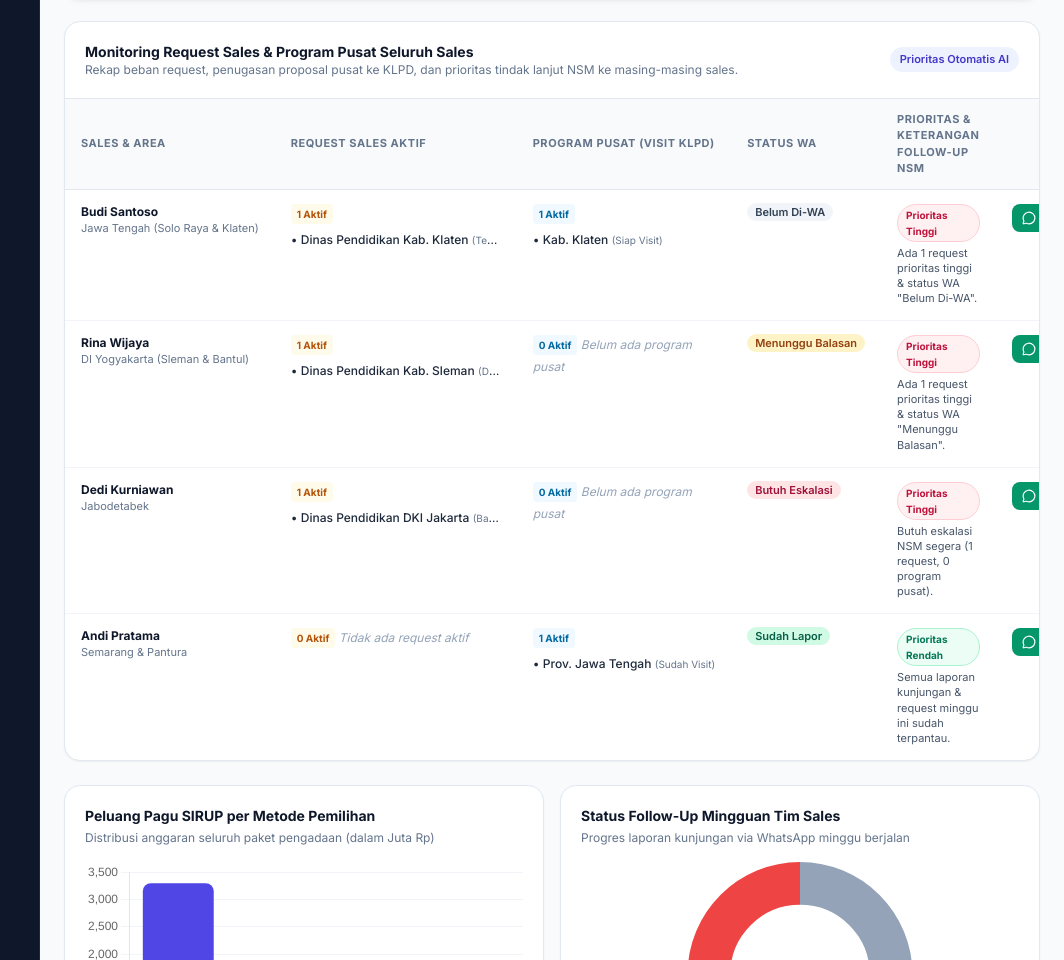
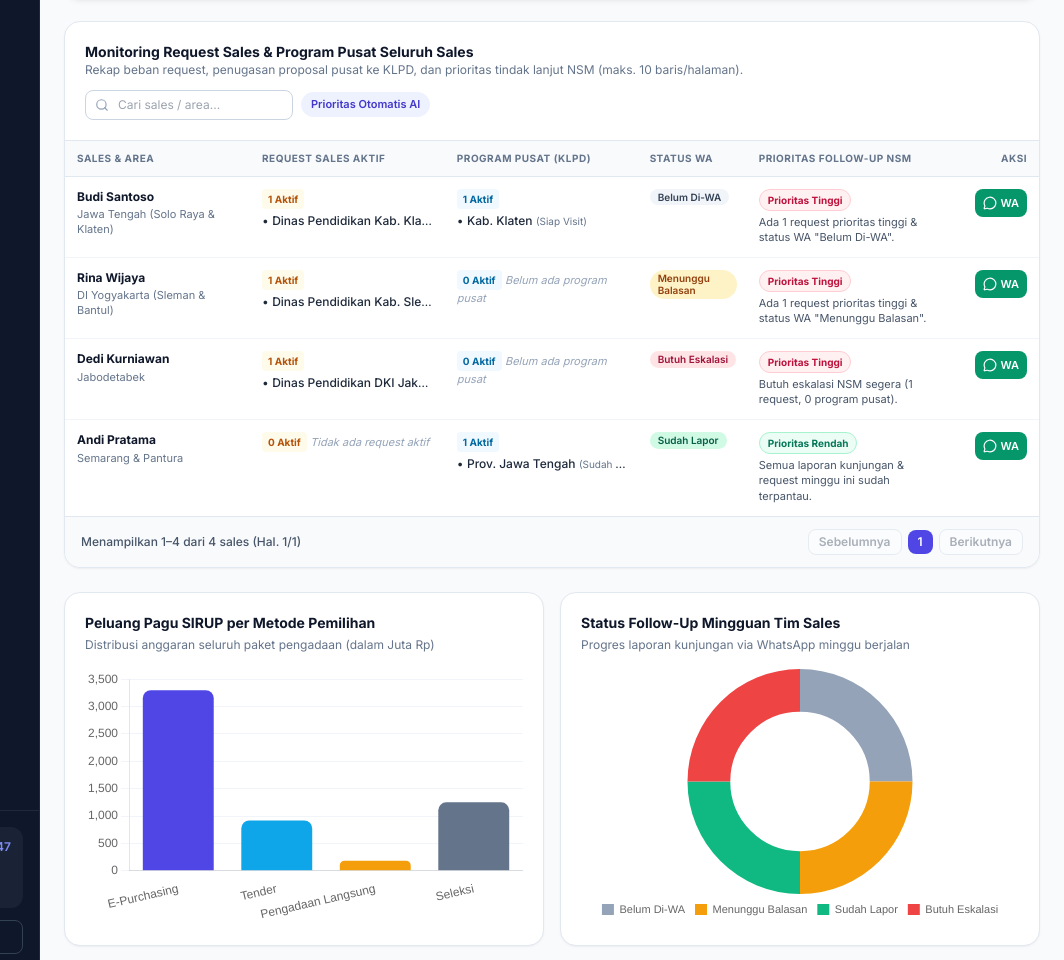
Before and after one commit to gamalfadsawi/nsm-copilot, a plain HTML site: page index.html in a window 1280 px wide. Shown: the part 766-1726 px from the top of the page, without its empty margins (216-1280 px from the left). Drawn offline with nearby package versions, Linux system fonts and the light colour scheme.

Commit message:
index.html

```diff
--- a/index.html
+++ b/index.html
@@ -236,24 +236,38 @@
             <div class="p-4 sm:p-5 border-b border-slate-200 flex flex-wrap items-center justify-between gap-3">
               <div>
                 <h3 class="text-sm font-bold text-slate-900">Monitoring Request Sales &amp; Program Pusat Seluruh Sales</h3>
-                <p class="text-xs text-slate-500">Rekap beban request, penugasan proposal pusat ke KLPD, dan prioritas tindak lanjut NSM ke masing-masing sales.</p>
+                <p class="text-xs text-slate-500">Rekap beban request, penugasan proposal pusat ke KLPD, dan prioritas tindak lanjut NSM (maks. 10 baris/halaman).</p>
+              </div>
+              <div class="flex items-center gap-2 flex-wrap">
+                <div class="relative">
+                  <i data-lucide="search" class="w-3.5 h-3.5 text-slate-400 absolute left-2.5 top-2"></i>
+                  <input id="monSearchInput" type="text" placeholder="Cari sales / area..." class="pl-8 pr-3 py-1.5 text-xs rounded-lg border border-slate-300 bg-white focus:outline-none focus:ring-2 focus:ring-indigo-500 w-44 sm:w-52" />
                 </div>
                 <span class="text-[11px] font-semibold px-2.5 py-1 rounded-full bg-indigo-50 text-indigo-700">Prioritas Otomatis AI</span>
               </div>
-            <div class="overflow-x-auto">
-              <table class="w-full text-left border-collapse">
-                <thead>
-                  <tr class="bg-slate-50 border-b border-slate-200 text-[11px] font-semibold text-slate-500 uppercase tracking-wider">
-                    <th class="py-3 px-4">Sales &amp; Area</th>
-                    <th class="py-3 px-4">Request Sales Aktif</th>
-                    <th class="py-3 px-4">Program Pusat (Visit KLPD)</th>
-                    <th class="py-3 px-4">Status WA</th>
-                    <th class="py-3 px-4">Prioritas &amp; Keterangan Follow-Up NSM</th>
-                    <th class="py-3 px-4 text-right">Aksi</th>
+            </div>
+            <div class="w-full max-h-[460px] overflow-y-auto overflow-x-auto lg:overflow-x-visible">
+              <table class="w-full lg:table-fixed text-left border-collapse">
+                <thead class="sticky top-0 z-10 bg-slate-50 shadow-[0_1px_0_0_#e2e8f0]">
+                  <tr class="border-b border-slate-200 text-[10px] font-semibold text-slate-500 uppercase tracking-wider">
+                    <th class="py-2.5 px-3 w-[19%] bg-slate-50">Sales &amp; Area</th>
+                    <th class="py-2.5 px-3 w-[20%] bg-slate-50">Request Sales Aktif</th>
+                    <th class="py-2.5 px-3 w-[20%] bg-slate-50">Program Pusat (KLPD)</th>
+                    <th class="py-2.5 px-2.5 w-[11%] bg-slate-50">Status WA</th>
+                    <th class="py-2.5 px-3 w-[21%] bg-slate-50">Prioritas Follow-Up NSM</th>
+                    <th class="py-2.5 px-3 w-[9%] text-right bg-slate-50">Aksi</th>
                   </tr>
                 </thead>
                 <tbody id="dashboardMonitoringBody" class="divide-y divide-slate-100 text-xs"></tbody>
               </table>
+            </div>
+            <div id="monitoringPaginationBar" class="px-4 py-3 bg-slate-50 border-t border-slate-200 flex flex-wrap items-center justify-between gap-2 text-xs">
+              <span id="monPageInfo" class="text-slate-600 font-medium">Menampilkan 0–0 dari 0 sales</span>
+              <div class="flex items-center gap-1.5">
+                <button id="btnMonPrev" class="px-2.5 py-1 rounded-lg border border-slate-300 bg-white hover:bg-slate-100 text-slate-700 font-semibold disabled:opacity-40 disabled:pointer-events-none">Sebelumnya</button>
+                <span id="monPageNumbers" class="inline-flex items-center gap-1"></span>
+                <button id="btnMonNext" class="px-2.5 py-1 rounded-lg border border-slate-300 bg-white hover:bg-slate-100 text-slate-700 font-semibold disabled:opacity-40 disabled:pointer-events-none">Berikutnya</button>
+              </div>
             </div>
           </div>
 
@@ -1002,6 +1016,8 @@
     let state = loadState();
     let activeTab = 'dashboard';
     let selectedSalesId = state.sales[0]?.id || null;
+    let monitoringPage = 1;
+    const MONITORING_PER_PAGE = 10;
     let charts = { method: null, wa: null };
 
     function saveState() {
@@ -1292,50 +1308,98 @@
         'Butuh Eskalasi': 'bg-rose-100 text-rose-800'
       };
 
-      const sortedSales = [...state.sales].sort((a, b) => {
+      const qMon = (document.getElementById('monSearchInput')?.value || '').trim().toLowerCase();
+      const sortedSales = [...state.sales]
+        .filter(s => !qMon || s.nama.toLowerCase().includes(qMon) || s.area.toLowerCase().includes(qMon))
+        .sort((a, b) => {
           const order = { 'Tinggi': 0, 'Sedang': 1, 'Rendah': 2 };
           return order[getFollowUpPriority(a).level] - order[getFollowUpPriority(b).level];
         });
 
-      sortedSales.forEach(s => {
+      const totalItems = sortedSales.length;
+      const totalPages = Math.max(1, Math.ceil(totalItems / MONITORING_PER_PAGE));
+      if (monitoringPage > totalPages) monitoringPage = totalPages;
+      if (monitoringPage < 1) monitoringPage = 1;
+
+      const startIdx = (monitoringPage - 1) * MONITORING_PER_PAGE;
+      const pageItems = sortedSales.slice(startIdx, startIdx + MONITORING_PER_PAGE);
+
+      const infoEl = document.getElementById('monPageInfo');
+      if (infoEl) {
+        infoEl.textContent = totalItems === 0
+          ? 'Tidak ada data sales yang cocok'
+          : `Menampilkan ${startIdx + 1}–${Math.min(startIdx + MONITORING_PER_PAGE, totalItems)} dari ${totalItems} sales (Hal. ${monitoringPage}/${totalPages})`;
+      }
+
+      const prevBtn = document.getElementById('btnMonPrev');
+      const nextBtn = document.getElementById('btnMonNext');
+      if (prevBtn) prevBtn.disabled = monitoringPage <= 1;
+      if (nextBtn) nextBtn.disabled = monitoringPage >= totalPages;
+
+      const pageNumsEl = document.getElementById('monPageNumbers');
+      if (pageNumsEl) {
+        pageNumsEl.innerHTML = '';
+        for (let p = 1; p <= totalPages; p++) {
+          const pBtn = document.createElement('button');
+          pBtn.textContent = p;
+          pBtn.className = p === monitoringPage
+            ? 'px-2.5 py-1 rounded-lg bg-indigo-600 text-white font-semibold'
+            : 'px-2.5 py-1 rounded-lg border border-slate-300 bg-white hover:bg-slate-100 text-slate-700 font-medium';
+          pBtn.addEventListener('click', () => {
+            monitoringPage = p;
+            renderDashboardMonitoring();
+            if (window.lucide) lucide.createIcons();
+          });
+          pageNumsEl.appendChild(pBtn);
+        }
+      }
+
+      if (pageItems.length === 0) {
+        tbody.innerHTML = `<tr><td colspan="6" class="py-6 px-4 text-center text-xs text-slate-400 italic">Tidak ada data sales yang sesuai filter.</td></tr>`;
+        return;
+      }
+
+      pageItems.forEach(s => {
         const activeReqs = state.requests.filter(r => r.salesId === s.id && r.status !== 'Selesai');
         const activeProgs = (state.programs || []).filter(p => p.salesId === s.id && p.status !== 'Follow-Up Selesai');
         const prio = getFollowUpPriority(s);
 
         const reqSummary = activeReqs.length
-          ? activeReqs.map(r => `<div class="truncate max-w-[210px]">• <span class="font-medium text-slate-800">${escapeHtml(r.instansi)}</span> <span class="text-[10px] text-slate-500">(${escapeHtml(r.status)})</span></div>`).join('')
-          : '<span class="text-slate-400 italic">Tidak ada request aktif</span>';
+          ? activeReqs.slice(0, 2).map(r => `<div class="truncate" title="${escapeHtml(r.instansi)} (${escapeHtml(r.status)})">• <span class="font-medium text-slate-800">${escapeHtml(r.instansi)}</span> <span class="text-[10px] text-slate-500">(${escapeHtml(r.status)})</span></div>`).join('')
+            + (activeReqs.length > 2 ? `<div class="text-[10px] text-indigo-600 font-medium">+${activeReqs.length - 2} request lainnya</div>` : '')
+          : '<span class="text-slate-400 italic text-[11px]">Tidak ada request aktif</span>';
 
         const progSummary = activeProgs.length
-          ? activeProgs.map(p => `<div class="truncate max-w-[210px]">• <span class="font-medium text-slate-800">${escapeHtml(p.klpd)}</span> <span class="text-[10px] text-slate-500">(${escapeHtml(p.status)})</span></div>`).join('')
-          : '<span class="text-slate-400 italic">Belum ada program pusat</span>';
+          ? activeProgs.slice(0, 2).map(p => `<div class="truncate" title="${escapeHtml(p.klpd)} (${escapeHtml(p.status)})">• <span class="font-medium text-slate-800">${escapeHtml(p.klpd)}</span> <span class="text-[10px] text-slate-500">(${escapeHtml(p.status)})</span></div>`).join('')
+            + (activeProgs.length > 2 ? `<div class="text-[10px] text-sky-600 font-medium">+${activeProgs.length - 2} program lainnya</div>` : '')
+          : '<span class="text-slate-400 italic text-[11px]">Belum ada program pusat</span>';
 
         const tr = document.createElement('tr');
         tr.className = 'hover:bg-slate-50/80 transition-colors align-top';
         tr.innerHTML = `
-          <td class="py-3.5 px-4 whitespace-nowrap">
-            <p class="font-bold text-slate-900">${escapeHtml(s.nama)}</p>
-            <p class="text-[11px] text-slate-500">${escapeHtml(s.area)}</p>
+          <td class="py-3 px-3 break-words">
+            <p class="font-bold text-slate-900 leading-snug">${escapeHtml(s.nama)}</p>
+            <p class="text-[11px] text-slate-500 leading-snug mt-0.5 line-clamp-2" title="${escapeHtml(s.area)}">${escapeHtml(s.area)}</p>
           </td>
-          <td class="py-3.5 px-4 space-y-1">
-            <span class="inline-block text-[10px] font-bold px-1.5 py-0.5 rounded bg-amber-50 text-amber-700 mb-1">${activeReqs.length} Aktif</span>
+          <td class="py-3 px-3 space-y-1 min-w-0">
+            <span class="inline-block text-[10px] font-bold px-1.5 py-0.5 rounded bg-amber-50 text-amber-700">${activeReqs.length} Aktif</span>
             ${reqSummary}
           </td>
-          <td class="py-3.5 px-4 space-y-1">
-            <span class="inline-block text-[10px] font-bold px-1.5 py-0.5 rounded bg-sky-50 text-sky-700 mb-1">${activeProgs.length} Aktif</span>
+          <td class="py-3 px-3 space-y-1 min-w-0">
+            <span class="inline-block text-[10px] font-bold px-1.5 py-0.5 rounded bg-sky-50 text-sky-700">${activeProgs.length} Aktif</span>
             ${progSummary}
           </td>
-          <td class="py-3.5 px-4 whitespace-nowrap">
-            <span class="text-[11px] font-semibold px-2 py-0.5 rounded-full ${waBadge[s.waStatus] || 'bg-slate-100 text-slate-600'}">${escapeHtml(s.waStatus)}</span>
+          <td class="py-3 px-2.5">
+            <span class="inline-block text-[10px] font-semibold px-2 py-0.5 rounded-full leading-tight ${waBadge[s.waStatus] || 'bg-slate-100 text-slate-600'}">${escapeHtml(s.waStatus)}</span>
           </td>
-          <td class="py-3.5 px-4 max-w-xs">
+          <td class="py-3 px-3 break-words">
             <span class="inline-block text-[10px] font-bold px-2 py-0.5 rounded-full border ${prio.badge}">Prioritas ${escapeHtml(prio.level)}</span>
             <p class="text-[11px] text-slate-600 mt-1 leading-snug">${escapeHtml(prio.reason)}</p>
           </td>
-          <td class="py-3.5 px-4 text-right whitespace-nowrap">
-            <button data-dash-wa="${escapeHtml(s.id)}" class="px-2.5 py-1.5 rounded-lg bg-emerald-600 hover:bg-emerald-700 text-white text-[11px] font-semibold inline-flex items-center gap-1">
+          <td class="py-3 px-3 text-right">
+            <button data-dash-wa="${escapeHtml(s.id)}" class="px-2 py-1.5 rounded-lg bg-emerald-600 hover:bg-emerald-700 text-white text-[11px] font-semibold inline-flex items-center gap-1" title="Follow-Up WA ${escapeHtml(s.nama)}">
               <i data-lucide="message-circle" class="w-3.5 h-3.5"></i>
-              <span>Follow-Up</span>
+              <span>WA</span>
             </button>
           </td>
         `;
@@ -1574,7 +1638,6 @@
         ? '*[Request Sales]*\n' + reqs.map((r, i) => `${i + 1}. *${r.instansi}* — ${r.kategori} (Status: ${r.status})`).join('\n')
         : '';
 
-      // Topik 1: Prioritas Jadwal Kunjungan atas Program Pusat Proposal/RAB
       if (topic === 'prioritas_jadwal') {
         if (tone === 'tegas') {
           return `Halo ${sales.nama}, selamat pagi.\n\nSesuai monitoring NSM untuk area *${sales.area}*, mohon prioritaskan *jadwal kunjungan lapangan* atas Proposal/RAB Program Pusat berikut:\n\n${progScheduleLines}\n\nMohon konfirmasi kepastian hari & jam visit ke pejabat KLPD/PPK terkait hari ini maksimal pukul 15.00 WIB agar dukungan dari pusat bisa kita kawal penuh. Terima kasih.`;
@@ -1585,7 +1648,6 @@
         return `Selamat pagi ${sales.nama}, semoga aktivitas di *${sales.area}* lancar hari ini.\n\nMenindaklanjuti Proposal/RAB dari Pusat yang sudah disiapkan, mohon jadikan *prioritas jadwal kunjungan* ke relasi KLPD berikut minggu ini:\n\n${progScheduleLines}\n\nMohon infokan rencana tanggal visit-nya dan apakah ada bahan tambahan dari pusat yang perlu disiapkan sebelum bertemu PPK/pejabat terkait. Terima kasih!`;
       }
 
-      // Topik 2: Follow-Up atas Proposal/RAB Setelah Kunjungan
       if (topic === 'followup_setelah_visit') {
         const listAfterVisit = [progAfterVisitLines, reqLines].filter(Boolean).join('\n\n')
           || '- Mohon update hasil kunjungan terbaru ke relasi KLPD/Dinas di area Anda minggu ini.';
@@ -1598,7 +1660,6 @@
         return `Selamat pagi ${sales.nama}, terima kasih atas kunjungan lapangan yang sudah dijalankan di *${sales.area}*.\n\nSaya ingin *follow-up hasil kunjungan atas Proposal/RAB* yang sudah disampaikan ke relasi KLPD berikut:\n\n${listAfterVisit}\n\nBagaimana tanggapan dari PPK/pejabat setempat setelah paparan proposal? Jika diperlukan penyesuaian RAB, surat dukungan, atau approval diskon khusus dari NSM untuk mengunci peluangnya, langsung sampaikan ya. Terima kasih!`;
       }
 
-      // Topik 3: Gabungan Request Sales & Program Pusat
       const progBlock = progs.length
         ? '*[Program Pusat — Visit KLPD]*\n' + progs.map((p, i) => `${i + 1}. *${p.klpd} (${p.satker})* — ${p.judul} (Target: ${p.targetVisit})`).join('\n')
         : '';
@@ -3028,6 +3089,24 @@
       showToast('Analisis AI NSM diperbarui.', 'info');
     });
 
+    document.getElementById('monSearchInput')?.addEventListener('input', () => {
+      monitoringPage = 1;
+      renderDashboardMonitoring();
+      if (window.lucide) lucide.createIcons();
+    });
+    document.getElementById('btnMonPrev')?.addEventListener('click', () => {
+      if (monitoringPage > 1) {
+        monitoringPage--;
+        renderDashboardMonitoring();
+        if (window.lucide) lucide.createIcons();
+      }
+    });
+    document.getElementById('btnMonNext')?.addEventListener('click', () => {
+      monitoringPage++;
+      renderDashboardMonitoring();
+      if (window.lucide) lucide.createIcons();
+    });
+
     ['sirupSearch', 'sirupFilterType', 'sirupFilterMethod', 'sirupFilterFund', 'sirupFilterScore'].forEach(id => {
       document.getElementById(id).addEventListener('input', renderSirup);
     });
@@ -3096,6 +3175,7 @@
       document.getElementById('confirmResetBtn').addEventListener('click', () => {
         state = parseAndNormalizeState(DEFAULT_DATA);
         selectedSalesId = state.sales[0].id;
+        monitoringPage = 1;
         saveState();
         closeModal();
         renderAll();
```
Lines whose indentation alone changed are shown as unchanged.
